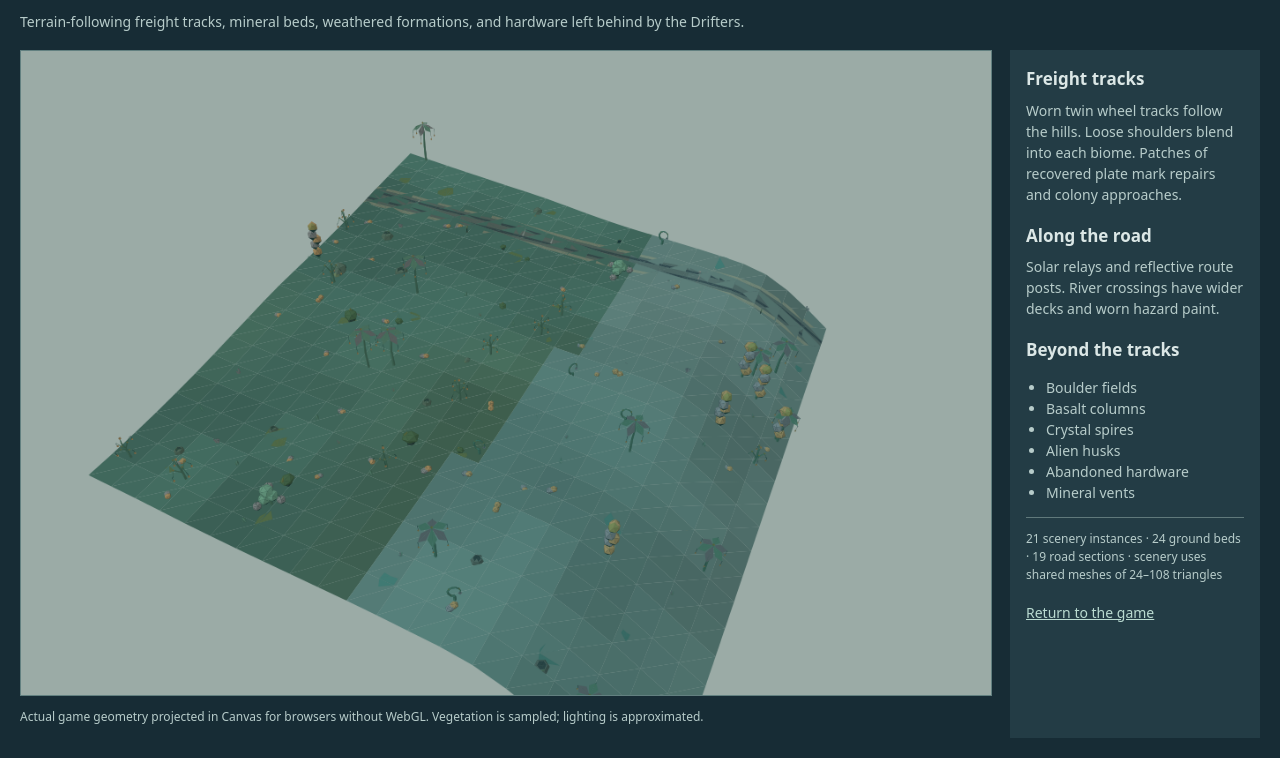
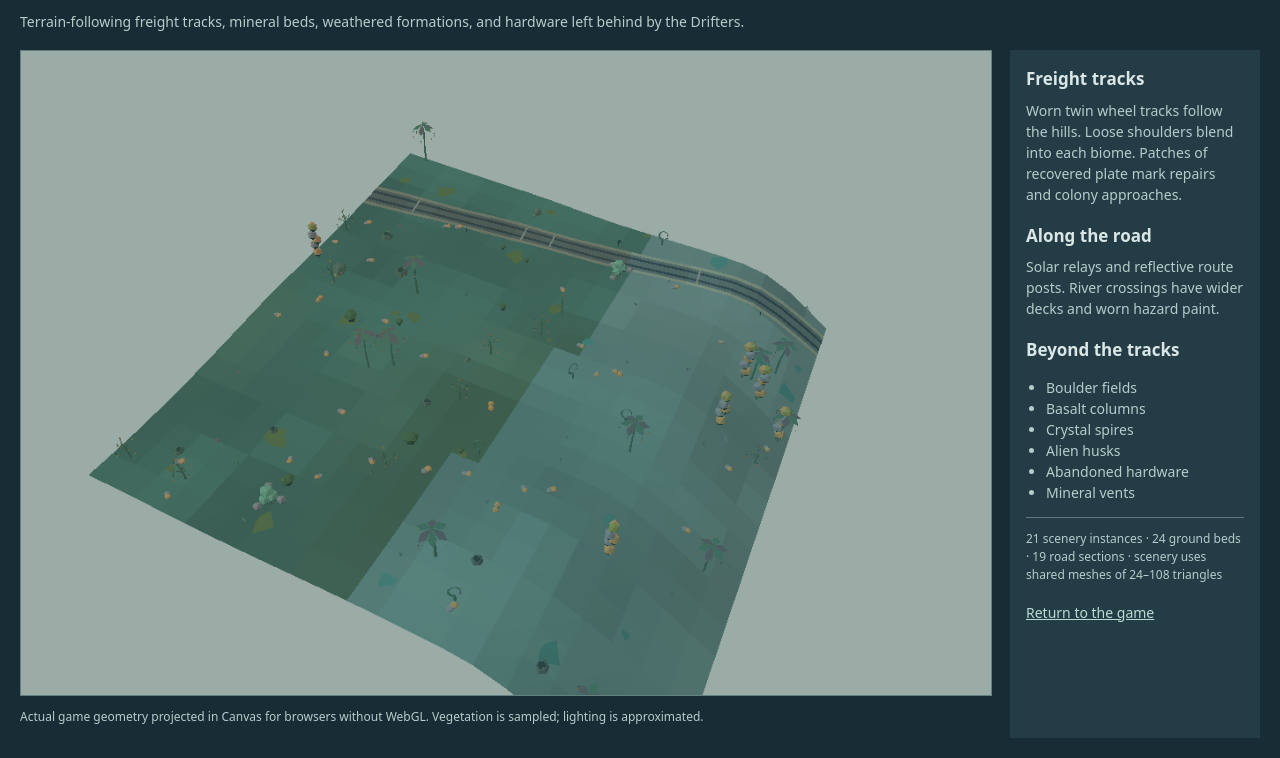
Before and after one commit to joramvanloenen/persistent-dungeon, a website: page dev/environment-preview.html in a window 1280 px wide. Shown: the part 67-825 px from the top of the page. Drawn offline with nearby package versions, Linux system fonts and the light colour scheme.

Commit message:
Render environment preview with a depth buffer

```diff
--- a/dev/environment-preview.html
+++ b/dev/environment-preview.html
@@ -16,8 +16,12 @@ function draw(){
  const terrain=new T.BufferGeometry();terrain.setAttribute('position',new T.Float32BufferAttribute(positions,3));terrain.setAttribute('color',new T.Float32BufferAttribute(colors,3));meshes.push(new T.Mesh(terrain),buildGroundPatches(cx,cz),buildRoadSurface(cx,cz),...createEnvironmentBatches(env.props).map(v=>v.batch));
  const layout=foliageFor(cx,cz),plants=[...layout.trees.filter((_,i)=>i%3===0).map(n=>alienPlacement(n)),...layout.plants.filter((_,i)=>i%12===0).map(n=>alienPlacement(n,n.kind))];for(let family=0;family<PLANT_FAMILIES.length;family++){const items=plants.filter(n=>n.family===family);if(items.length)meshes.push(createAlienVegetationBatch(items,family).batch);}
  const light=new T.Vector3(-.5,.85,.25).normalize(),faces=[],matrix=new T.Matrix4(),tint=new T.Color();let triangles=0;
- for(const mesh of meshes){const p=mesh.geometry.attributes.position,c=mesh.geometry.attributes.color;for(let instance=0;instance<(mesh.isInstancedMesh?mesh.count:1);instance++){if(mesh.isInstancedMesh){mesh.getMatrixAt(instance,matrix);mesh.getColorAt(instance,tint);}else{matrix.identity();tint.setHex(0xffffff);}for(let i=0;i<p.count;i+=3){const vectors=[0,1,2].map(j=>new T.Vector3().fromBufferAttribute(p,i+j).applyMatrix4(matrix)),normal=new T.Vector3().crossVectors(vectors[1].clone().sub(vectors[0]),vectors[2].clone().sub(vectors[0])).normalize(),centroid=vectors[0].clone().add(vectors[1]).add(vectors[2]).multiplyScalar(1/3),shade=.48+.52*Math.max(0,normal.dot(light)),color=new T.Color(c.getX(i),c.getY(i),c.getZ(i)).multiply(tint).multiplyScalar(shade).convertLinearToSRGB(),coords=vectors.map(v=>{v.project(camera);return {x:(v.x*.5+.5)*1100,y:(-v.y*.5+.5)*730,z:v.z};});triangles++;if(coords.some(p=>p.z<0||p.z>1)||coords.every(p=>p.x<0)||coords.every(p=>p.x>1100)||coords.every(p=>p.y<0)||coords.every(p=>p.y>730))continue;faces.push({coords,fill:`rgb(${Math.round(color.r*255)},${Math.round(color.g*255)},${Math.round(color.b*255)})`,depth:centroid.distanceToSquared(camera.position)});}}}
- ctx.fillStyle='#9baba6';ctx.fillRect(0,0,1100,730);faces.sort((a,b)=>b.depth-a.depth);for(const face of faces){ctx.beginPath();face.coords.forEach((p,i)=>i?ctx.lineTo(p.x,p.y):ctx.moveTo(p.x,p.y));ctx.closePath();ctx.fillStyle=face.fill;ctx.fill();}
+ for(const mesh of meshes){const p=mesh.geometry.attributes.position,c=mesh.geometry.attributes.color;for(let instance=0;instance<(mesh.isInstancedMesh?mesh.count:1);instance++){if(mesh.isInstancedMesh){mesh.getMatrixAt(instance,matrix);mesh.getColorAt(instance,tint);}else{matrix.identity();tint.setHex(0xffffff);}for(let i=0;i<p.count;i+=3){const vectors=[0,1,2].map(j=>new T.Vector3().fromBufferAttribute(p,i+j).applyMatrix4(matrix)),normal=new T.Vector3().crossVectors(vectors[1].clone().sub(vectors[0]),vectors[2].clone().sub(vectors[0])).normalize(),centroid=vectors[0].clone().add(vectors[1]).add(vectors[2]).multiplyScalar(1/3),shade=.48+.52*Math.max(0,normal.dot(light)),color=new T.Color(c.getX(i),c.getY(i),c.getZ(i)).multiply(tint).multiplyScalar(shade).convertLinearToSRGB(),coords=vectors.map(v=>{v.project(camera);return {x:(v.x*.5+.5)*1100,y:(-v.y*.5+.5)*730,z:v.z};});triangles++;if(coords.some(p=>p.z<0||p.z>1)||coords.every(p=>p.x<0)||coords.every(p=>p.x>1100)||coords.every(p=>p.y<0)||coords.every(p=>p.y>730))continue;faces.push({coords,rgb:[Math.round(color.r*255),Math.round(color.g*255),Math.round(color.b*255)],depth:centroid.distanceToSquared(camera.position)});}}}
+ // A depth buffer keeps closely spaced ground overlays visible regardless of triangle size.
+ const image=ctx.createImageData(1100,730),pixels=image.data,depth=new Float32Array(1100*730);depth.fill(Infinity);for(let i=0;i<pixels.length;i+=4){pixels[i]=155;pixels[i+1]=171;pixels[i+2]=166;pixels[i+3]=255;}
+ for(const face of faces){const [a,b,c]=face.coords,area=(b.y-c.y)*(a.x-c.x)+(c.x-b.x)*(a.y-c.y);if(Math.abs(area)<.00001)continue;const minX=Math.max(0,Math.floor(Math.min(a.x,b.x,c.x))),maxX=Math.min(1099,Math.ceil(Math.max(a.x,b.x,c.x))),minY=Math.max(0,Math.floor(Math.min(a.y,b.y,c.y))),maxY=Math.min(729,Math.ceil(Math.max(a.y,b.y,c.y))),rgb=face.rgb;
+ for(let y=minY;y<=maxY;y++)for(let x=minX;x<=maxX;x++){const u=((b.y-c.y)*(x+.5-c.x)+(c.x-b.x)*(y+.5-c.y))/area,v=((c.y-a.y)*(x+.5-c.x)+(a.x-c.x)*(y+.5-c.y))/area,w=1-u-v;if(u<0||v<0||w<0)continue;const z=u*a.z+v*b.z+w*c.z,index=y*1100+x;if(z>=depth[index])continue;depth[index]=z;const i=index*4;pixels[i]=rgb[0];pixels[i+1]=rgb[1];pixels[i+2]=rgb[2];}}
+ ctx.putImageData(image,0,0);
  document.querySelector('#stats').textContent=`${env.props.length} scenery instances · ${env.patches.length} ground beds · ${env.pieces.length} road sections · scenery uses shared meshes of 24–108 triangles`;
  for(const mesh of meshes){if(mesh.isInstancedMesh)mesh.dispose();else mesh.geometry.dispose();}
 }
```
